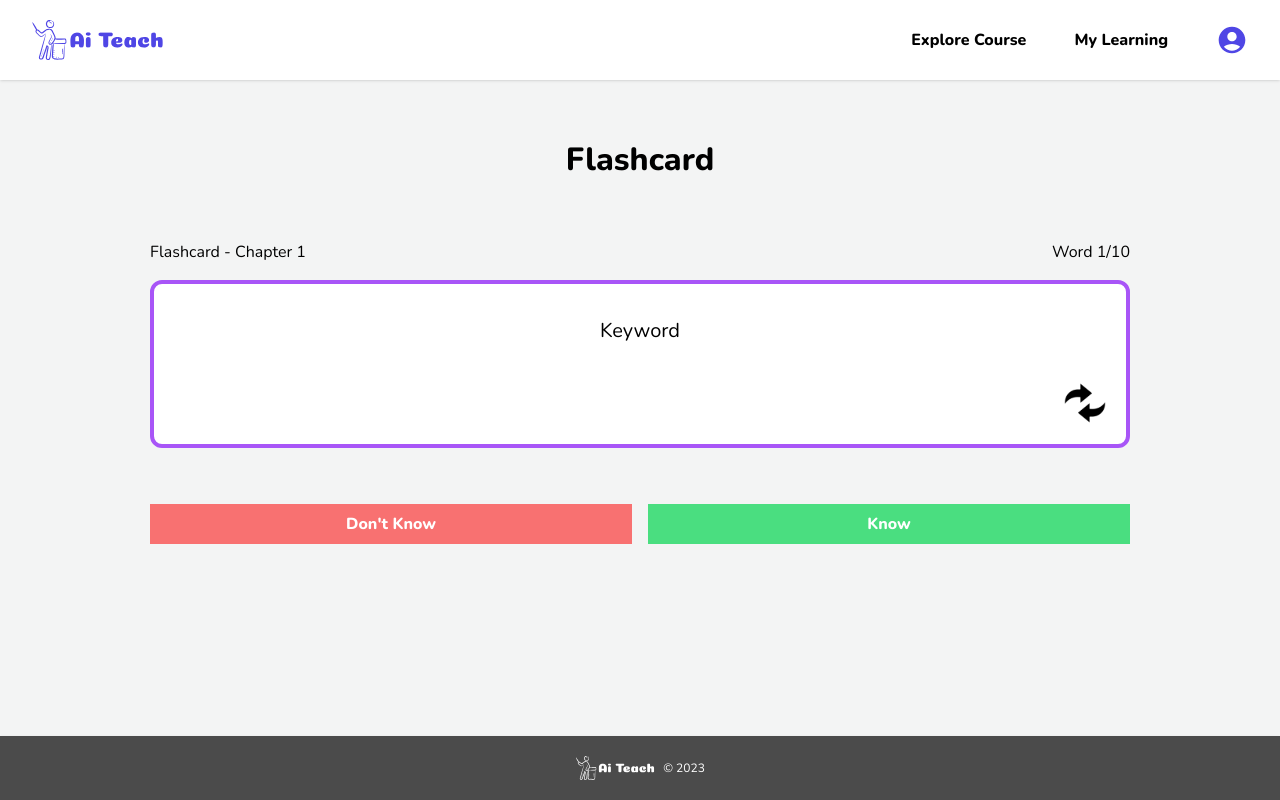
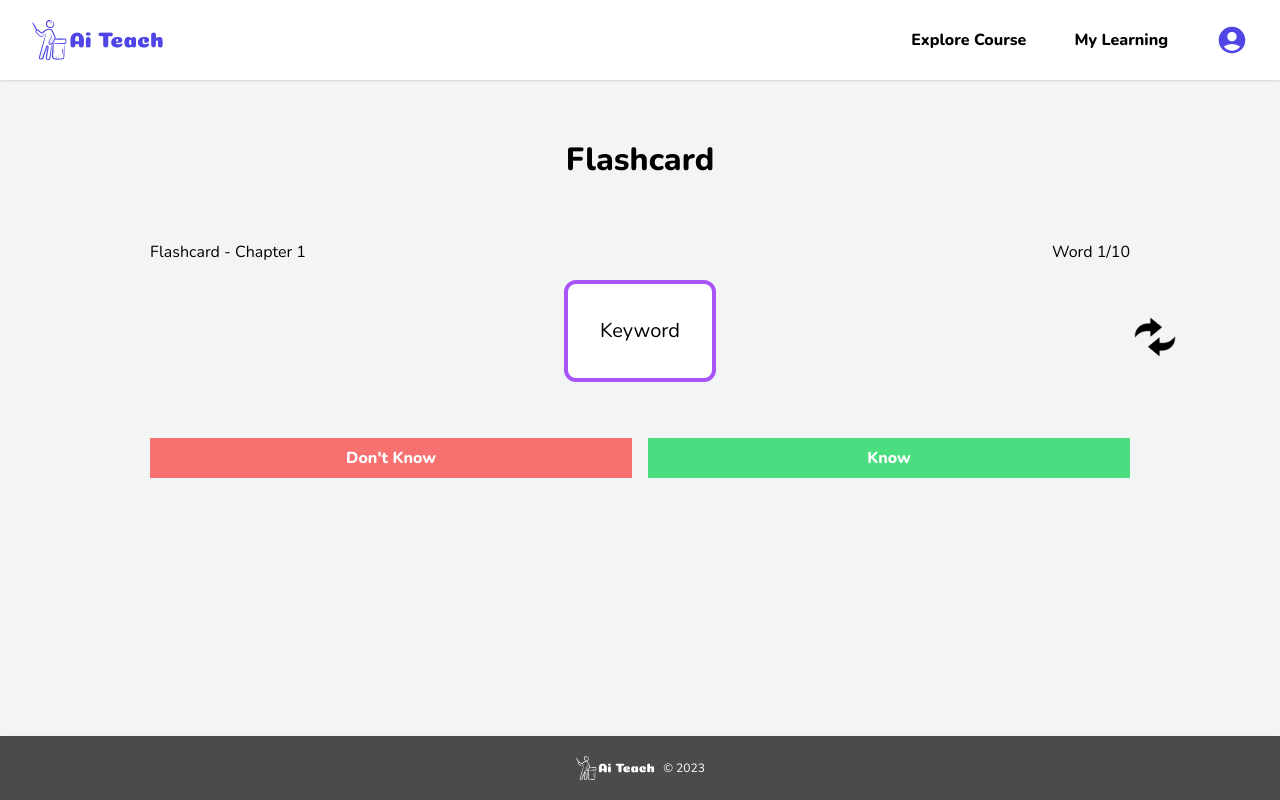
Before and after one commit to shadowbladk/ai-teach, a Next.js app: page /flashcard in a window 1280 px wide. Built offline with nearby package versions, Linux system fonts and the light colour scheme.

Commit message:
adjust flipicon

```diff
--- a/src/components/WordCard.tsx
+++ b/src/components/WordCard.tsx
@@ -1,3 +1,28 @@
+// const WordCard: React.FC<WordCardProps> = ({
+//   word,
+//   definition,
+//   isFlipped,
+//   setIsFlipped,
+// }) => {
+//   return (
+//     <div className="justify-center flex flex-col border-4 border-purple-500/100 rounded-xl bg-white p-4">
+//       <div className="p-4">
+//         <p className="text-[20px] font-normal text-center text-black items-center">
+//           {isFlipped ? definition : word}
+//         </p>
+//       </div>
+//       <button
+//         className="mt-4 grid justify-items-end"
+//         onClick={() => setIsFlipped(!isFlipped)}
+//       >
+//         <Image src={Flipicon} alt="-" width={50} height={50} />
+//       </button>
+//     </div>
+//   );
+// };
+
+// export default WordCard;
+
 import Flipicon from "@/assets/flipicon.svg";
 import Image from "next/image";
 import React from "react";
@@ -5,8 +30,8 @@ import React from "react";
 interface WordCardProps {
   word: string;
   definition: string;
-  isFlipped: boolean; // Add this
-  setIsFlipped: (isFlipped: boolean) => void; // Add this
+  isFlipped: boolean;
+  setIsFlipped: (isFlipped: boolean) => void;
 }
 
 const WordCard: React.FC<WordCardProps> = ({
@@ -16,17 +41,19 @@ const WordCard: React.FC<WordCardProps> = ({
   setIsFlipped,
 }) => {
   return (
-    <div className="justify-center flex flex-col border-4 border-purple-500/100 rounded-xl bg-white p-4">
-      <div className="p-4">
-        <p className="text-[20px] font-normal text-center text-black items-center">
-          {isFlipped ? definition : word}
-        </p>
+    <div className="relative flex justify-center items-start"> {/* Container with relative position */}
+      <div className="flex flex-col border-4 border-purple-500/100 rounded-xl bg-white p-4"> {/* Word box */}
+        <div className="p-4">
+          <p className="text-[20px] font-normal text-center text-black items-center">
+            {isFlipped ? definition : word}
+          </p>
+        </div>
       </div>
       <button
-        className="mt-4 grid justify-items-end"
+        className="absolute top-0 right-0 mt-4 mr-4 transform p-4 translate-x-full" // Position the button outside the box
         onClick={() => setIsFlipped(!isFlipped)}
       >
-        <Image src={Flipicon} alt="-" width={50} height={50} />
+        <Image src={Flipicon} alt="Flip" width={50} height={50} />
       </button>
     </div>
   );
```
